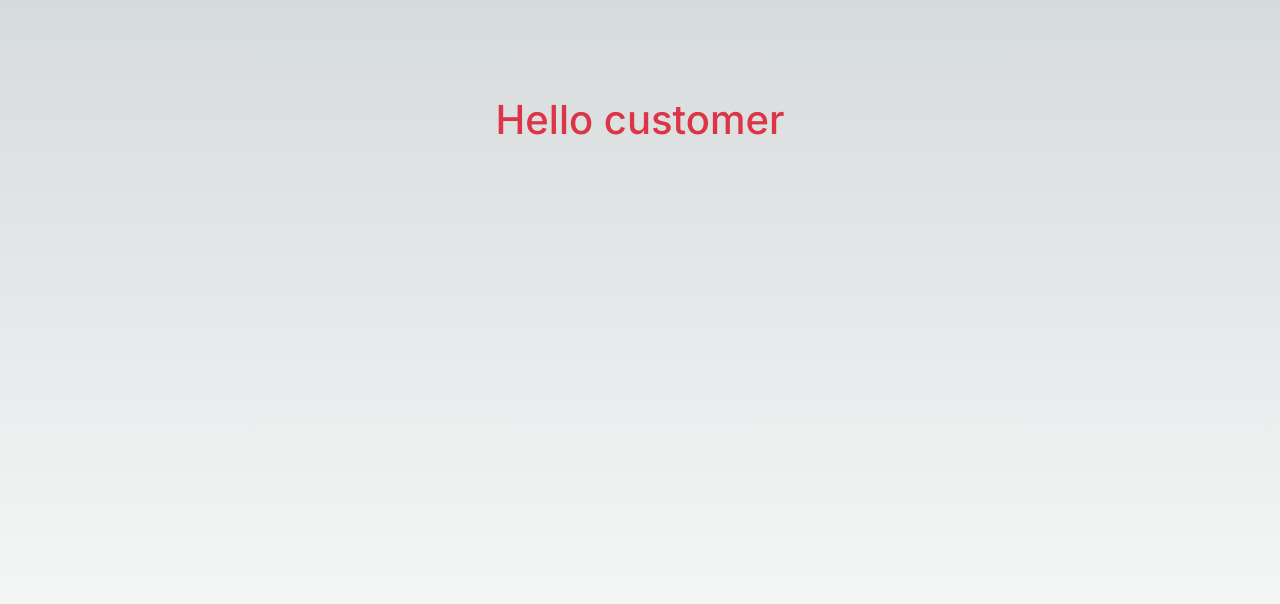
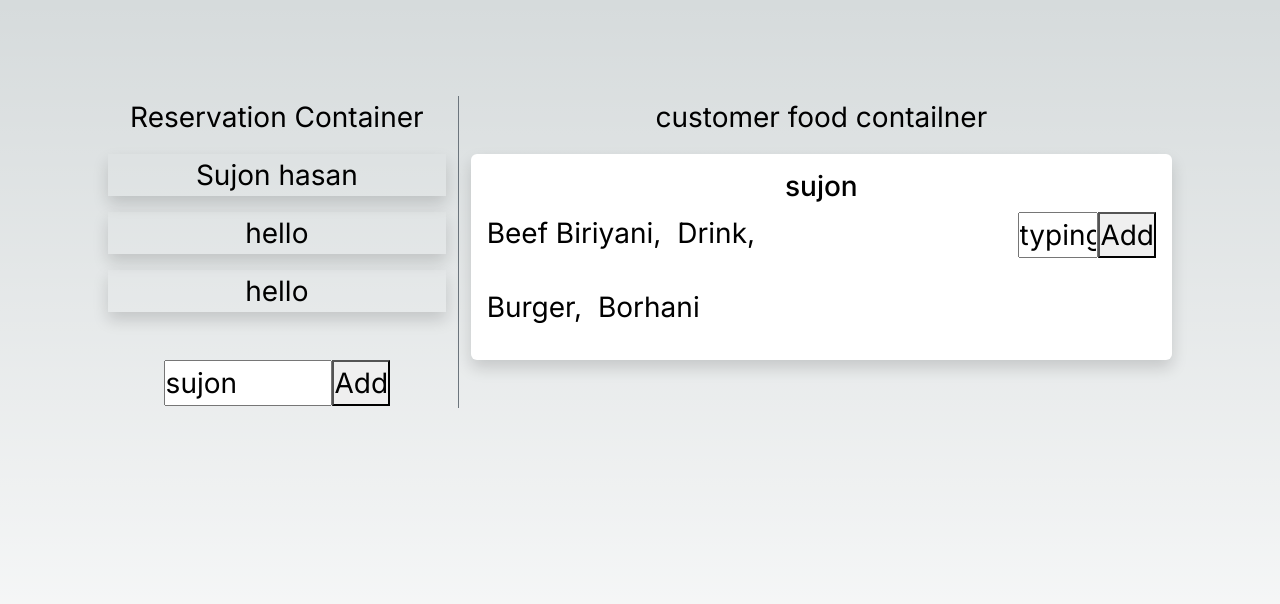
Before and after one commit to SujonHasan/restaurant, a Next.js app: page / in a window 1280 px wide. Shown: the top 604 px of the page. Built offline with nearby package versions, Linux system fonts and the light colour scheme.

Commit message:
Client site static code added

```diff
--- /dev/null
+++ b/app/GlobalRedux/provider.tsx
@@ -0,0 +1,12 @@
+'use client';
+import { Provider } from "react-redux";
+import { store } from "./store";
+
+export function Providers({children}){
+
+    return (
+        <Provider store={store}>
+            {children}
+        </Provider>
+    )
+}
--- /dev/null
+++ b/app/GlobalRedux/store.ts
@@ -0,0 +1,11 @@
+'use client';
+
+import { configureStore } from "@reduxjs/toolkit";
+
+export const store = configureStore({
+
+    reducer: {}
+})
+
+export type RootState = ReturnType<typeof store.getState>
+export type AppDispatch = typeof store.dispatch;
--- a/app/layout.tsx
+++ b/app/layout.tsx
@@ -2,6 +2,7 @@ import 'bootstrap/dist/css/bootstrap.css'
 import type { Metadata } from 'next'
 import { Inter } from 'next/font/google'
 import './globals.css'
+import { Providers } from './GlobalRedux/provider'
 
 const inter = Inter({ subsets: ['latin'] })
 
@@ -17,7 +18,13 @@ export default function RootLayout({
 }) {
   return (
     <html lang="en">
-      <body className={inter.className}>{children}</body>
+      <body className={inter.className}>
+
+        <Providers>
+          {children}
+        </Providers>
+
+        </body>
     </html>
   )
 }
--- a/app/page.tsx
+++ b/app/page.tsx
@@ -5,7 +5,49 @@ export default function Home() {
   return (
     <main className={styles.main}>
 
-      <h1 className='text-danger'>Hello customer </h1>
+      <div className='container'>
+        <div className='row text-center'>
+          <div className='col-4 fs-3 border-end border-secondary'>
+            <div>
+              <p className=''>Reservation Container</p>
+              <div className=''>
+                <p className='shadow'>Sujon hasan</p>
+                <p className='shadow'>hello</p>
+                <p className='shadow'>hello</p>
+              </div>
+            </div>
+            <div className="mt-5">
+              <input
+                className='w-50'
+                value="sujon"
+              />
+              <button>Add</button>
+            </div>
+          </div>
+          <div className='col-8 fs-3 '>
+            <p>customer food contailner</p>
+            <div className='shadow p-3 mb-5 bg-white rounded'>
+              <h3>sujon</h3>
+              <div className='d-flex justify-content-between'>
+                <div className='d-flex flex-wrap gap-3'>
+                  <p>Beef Biriyani,</p>
+                  <p>Drink,</p>
+                  <p>Burger,</p>
+                  <p>Borhani</p>
+                </div>
+                <div className="text-end">
+                  <input
+                    className='w-25'
+                    value="typing"
+                  />
+                  <button>Add</button>
+                </div>
+              </div>
+            </div>
+
+          </div>
+        </div>
+      </div>
 
     </main>
   )
--- a/package.json
+++ b/package.json
@@ -9,10 +9,12 @@
     "lint": "next lint"
   },
   "dependencies": {
+    "@reduxjs/toolkit": "^2.0.1",
     "bootstrap": "^5.3.2",
     "next": "14.0.4",
     "react": "^18",
-    "react-dom": "^18"
+    "react-dom": "^18",
+    "react-redux": "^9.0.4"
   },
   "devDependencies": {
     "@types/node": "^20",
```
Also changed, not shown: 2 other files (tests, documents, lock files or other folders).
